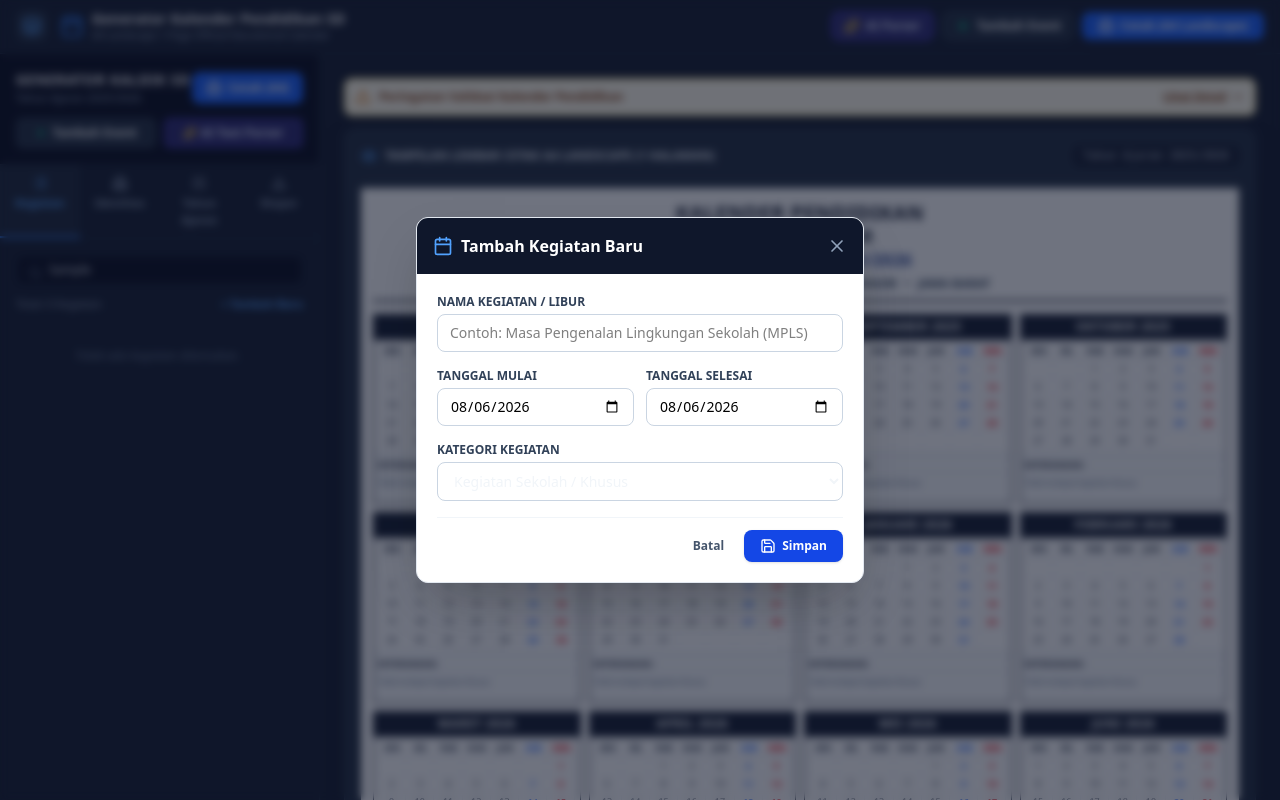
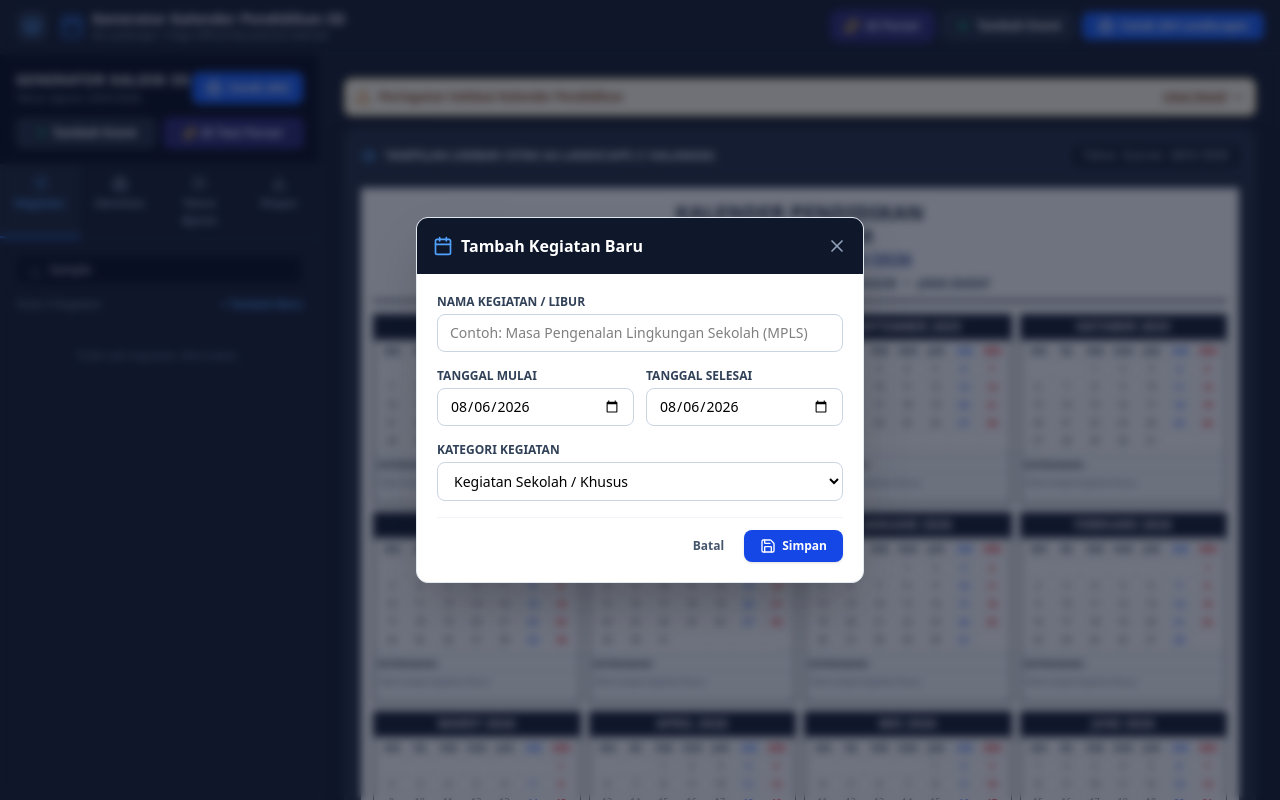
Before and after one commit to brkhagusti-web/generator-kaldik, a React (Vite) app: page / in a window 1280 px wide. Both pictures are taken after typing "Sample" into the empty fields and a click on the button "+ Tambah Baru". Shown: the top 800 px of the page. Built offline with nearby package versions, Linux system fonts and the light colour scheme.

Commit message:
Fix category dropdown text color

```diff
--- a/src/components/EventModal.tsx
+++ b/src/components/EventModal.tsx
@@ -128,7 +128,7 @@ export const EventModal: React.FC<EventModalProps> = ({
             <select
               value={category}
               onChange={(e) => setCategory(e.target.value as EventCategory)}
-              className="w-full text-sm border border-slate-300 rounded-lg px-3 py-2 focus:ring-2 focus:ring-blue-600 focus:outline-none"
+              className="w-full text-sm text-black bg-white border border-slate-300 rounded-lg px-3 py-2 focus:ring-2 focus:ring-blue-600 focus:outline-none"
             >
               {Object.values(CATEGORIES).map((cat) => (
                 <option key={cat.id} value={cat.id}>
```
